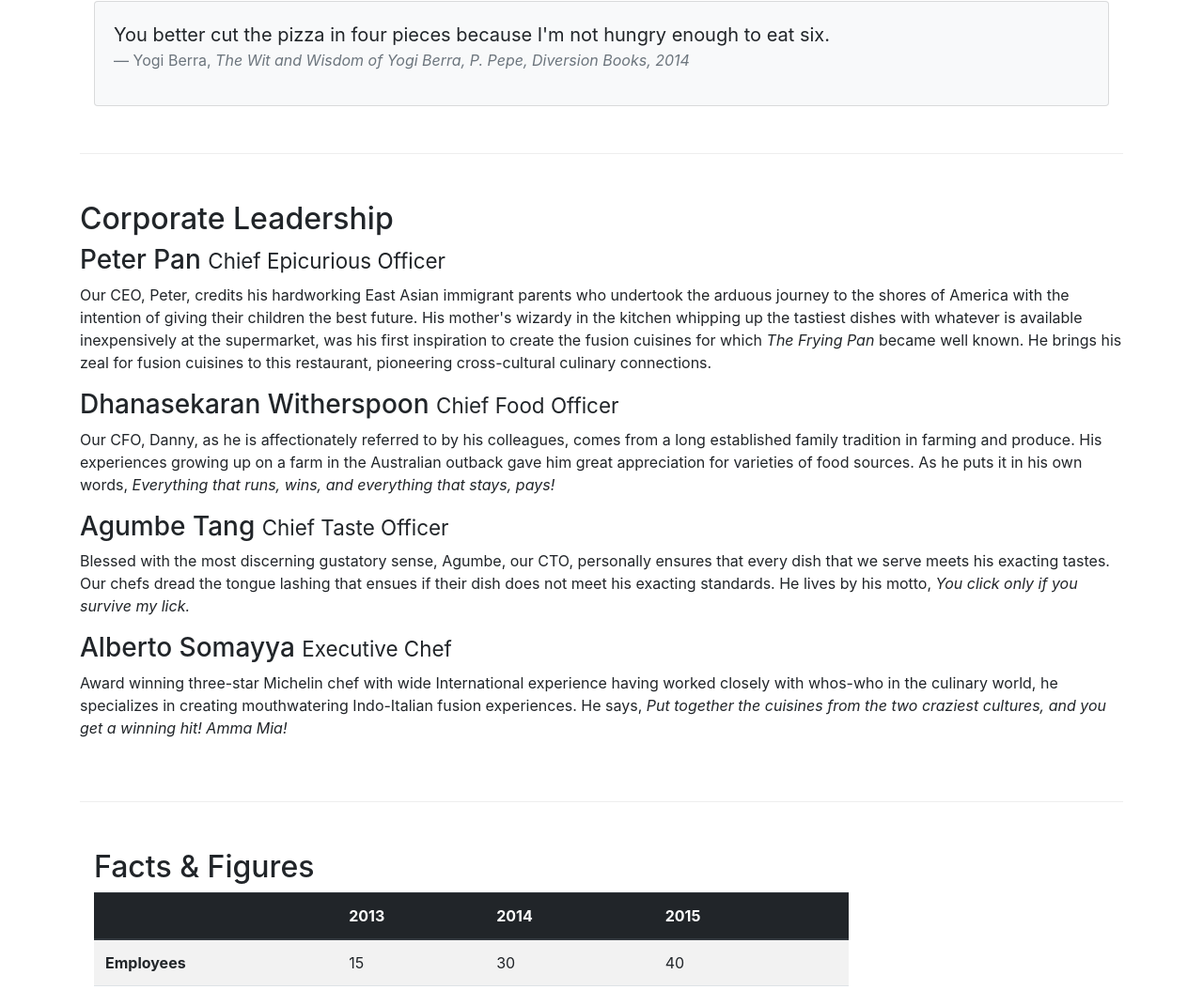
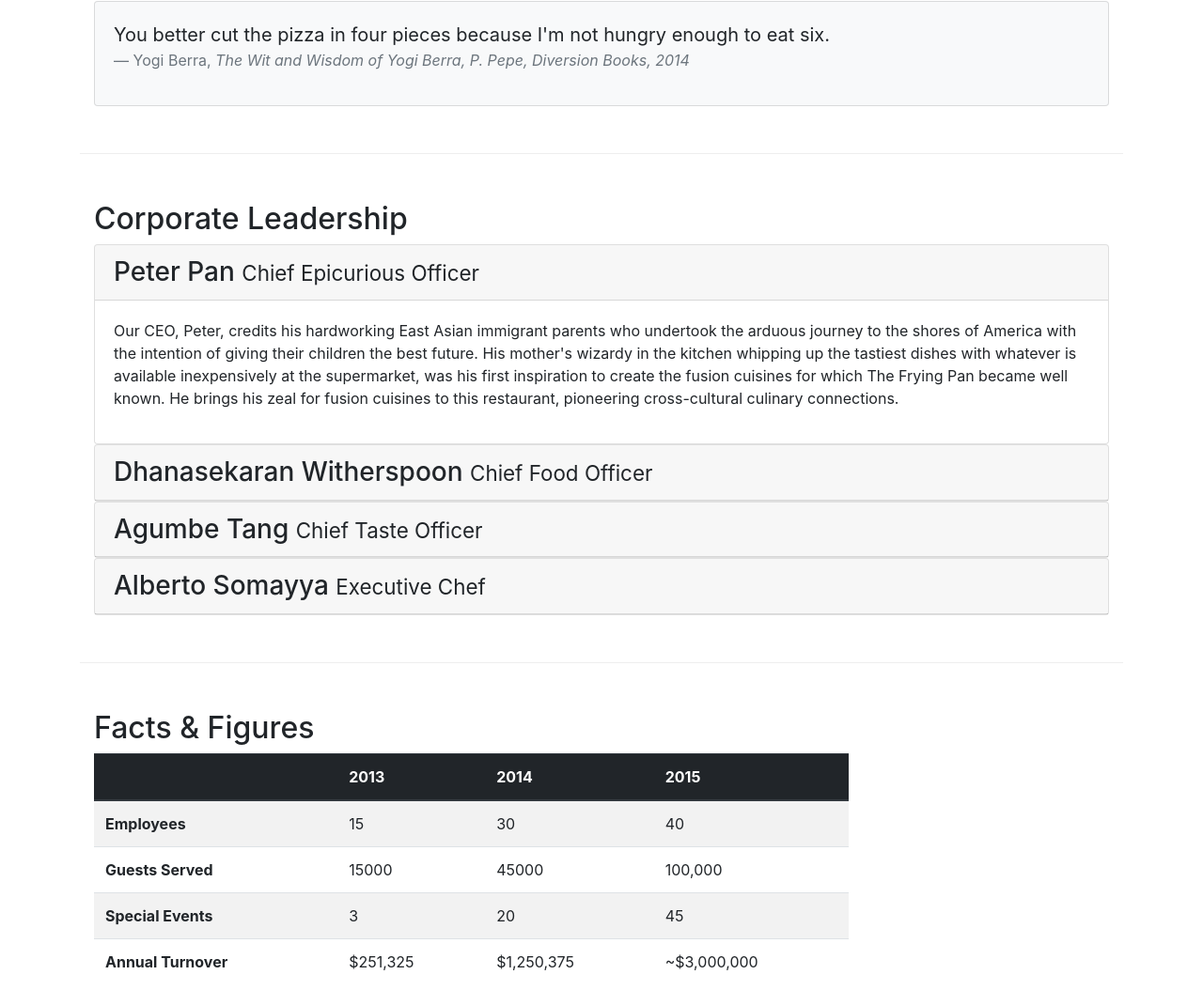
Before and after one commit to laharsh/Bootstrap-Restaurant-App, a website: page aboutus.html in a window 1280 px wide. Shown: the part 832-1886 px from the top of the page at 94% size. Drawn offline with nearby package versions, Linux system fonts and the light colour scheme.

Commit message:
Accordion

```diff
--- a/aboutus.html
+++ b/aboutus.html
@@ -96,24 +96,66 @@
                 </div>
             </div>
         </div>
-        <div class="row row-content align-items-center">
-            <div>
+        <div class="row row-content">
+            <div class="col-12">
                 <h2>Corporate Leadership</h2>
-                <h3>Peter Pan <small>Chief Epicurious Officer</small></h3>
-                <div class="d-none d-sm-block">
-                    <p>Our CEO, Peter, credits his hardworking East Asian immigrant parents who undertook the arduous journey to the shores of America with the intention of giving their children the best future. His mother's wizardy in the kitchen whipping up the tastiest dishes with whatever is available inexpensively at the supermarket, was his first inspiration to create the fusion cuisines for which <em>The Frying Pan</em> became well known. He brings his zeal for fusion cuisines to this restaurant, pioneering cross-cultural culinary connections.</p>
-                </div>
-                <h3>Dhanasekaran Witherspoon <small>Chief Food Officer</small></h3>
-                <div class="d-none d-sm-block">
-                    <p>Our CFO, Danny, as he is affectionately referred to by his colleagues, comes from a long established family tradition in farming and produce. His experiences growing up on a farm in the Australian outback gave him great appreciation for varieties of food sources. As he puts it in his own words, <em>Everything that runs, wins, and everything that stays, pays!</em></p>
-                </div>
-                <h3>Agumbe Tang <small>Chief Taste Officer</small></h3>
-                <div class="d-none d-sm-block">
-                    <p>Blessed with the most discerning gustatory sense, Agumbe, our CTO, personally ensures that every dish that we serve meets his exacting tastes. Our chefs dread the tongue lashing that ensues if their dish does not meet his exacting standards. He lives by his motto, <em>You click only if you survive my lick.</em></p>
-                </div>
-                <h3>Alberto Somayya <small>Executive Chef</small></h3>
-                <div class="d-none d-sm-block">
-                    <p>Award winning three-star Michelin chef with wide International experience having worked closely with whos-who in the culinary world, he specializes in creating mouthwatering Indo-Italian fusion experiences. He says, <em>Put together the cuisines from the two craziest cultures, and you get a winning hit! Amma Mia!</em></p>
+                <div class="accordion">
+                    <div class="card">
+                        <div class="card-header" role="tab" id="peterhead">
+                            <h3 class="mb-0">
+                                <a data-toggle="collapse" data-target="#peter">
+                                     Peter Pan <small>Chief Epicurious Officer</small>
+                                </a>
+                            </h3>
+                        </div>
+                        <div class="collapse show" id="peter" data-parent="#accordion">
+                            <div class="card-body">
+                                <p class="d-none d-sm-block">Our CEO, Peter, credits his hardworking East Asian immigrant parents who undertook the arduous journey to the shores of America with the intention of giving their children the best future. His mother's wizardy in the kitchen whipping up the tastiest dishes with whatever is available inexpensively at the supermarket, was his first inspiration to create the fusion cuisines for which The Frying Pan became well known. He brings his zeal for fusion cuisines to this restaurant, pioneering cross-cultural culinary connections.</p>
+                            </div>
+                        </div>
+                    </div>
+                    <div class="card">
+                        <div class="card-header" role="tab" id="dannyhead">
+                            <h3 class="mb-0">
+                                <a class="collapsed" data-toggle="collapse" data-target="#danny">
+                                    Dhanasekaran Witherspoon <small>Chief Food Officer</small>
+                                </a>
+                            </h3>
+                        </div>
+                        <div class="collapse" id="danny" data-parent="#accordion">
+                            <div class="card-body">
+                                <p class="d-none d-sm-block">Our CFO, Danny, as he is affectionately referred to by his colleagues, comes from a long established family tradition in farming and produce. His experiences growing up on a farm in the Australian outback gave him great appreciation for varieties of food sources. As he puts it in his own words, <em>Everything that runs, wins, and everything that stays, pays!</em></p>
+                            </div>
+                        </div>
+                    </div>
+                    <div class="card">
+                        <div class="card-header" role="tab" id="agumbehead">
+                            <h3 class="mb-0">
+                                <a class="collapsed" data-toggle="collapse" data-target="#agumbe">
+                                    Agumbe Tang <small>Chief Taste Officer</small>
+                                </a>
+                            </h3>
+                        </div>
+                        <div class="collapse" id="agumbe" data-parent="#accordion">
+                            <div class="card-body">
+                                <p class="d-none d-sm-block">Blessed with the most discerning gustatory sense, Agumbe, our CTO, personally ensures that every dish that we serve meets his exacting tastes. Our chefs dread the tongue lashing that ensues if their dish does not meet his exacting standards. He lives by his motto, <em>You click only if you survive my lick.</em></p>
+                            </div>
+                        </div>
+                    </div>
+                    <div class="card">
+                        <div class="card-header" role="tab" id="albertohead">
+                            <h3 class="mb-0">
+                                <a class="collapsed" data-toggle="collapse" data-target="#alberto">
+                                    Alberto Somayya <small>Executive Chef</small>
+                                </a>
+                            </h3>
+                        </div>
+                        <div class="collapse" id="alberto" data-parent="#accordion">
+                            <div class="card-body">
+                                <p class="d-none d-sm-block">Award winning three-star Michelin chef with wide International experience having worked closely with whos-who in the culinary world, he specializes in creating mouthwatering Indo-Italian fusion experiences. He says, <em>Put together the cuisines from the two craziest cultures, and you get a winning hit! Amma Mia!</em></p>
+                            </div>
+                        </div>
+                    </div>
                 </div>
             </div>
         </div>
--- a/css/styles.css
+++ b/css/styles.css
@@ -34,3 +34,9 @@ body {
 .navbar-dark {
     background-color: #512DA8
 }
+.tab-content {
+    border-left: 1px solid #ddd;
+    border-right: 1px solid #ddd;
+    border-bottom: 1px solid #ddd;
+    padding: 10px;
+}
```
